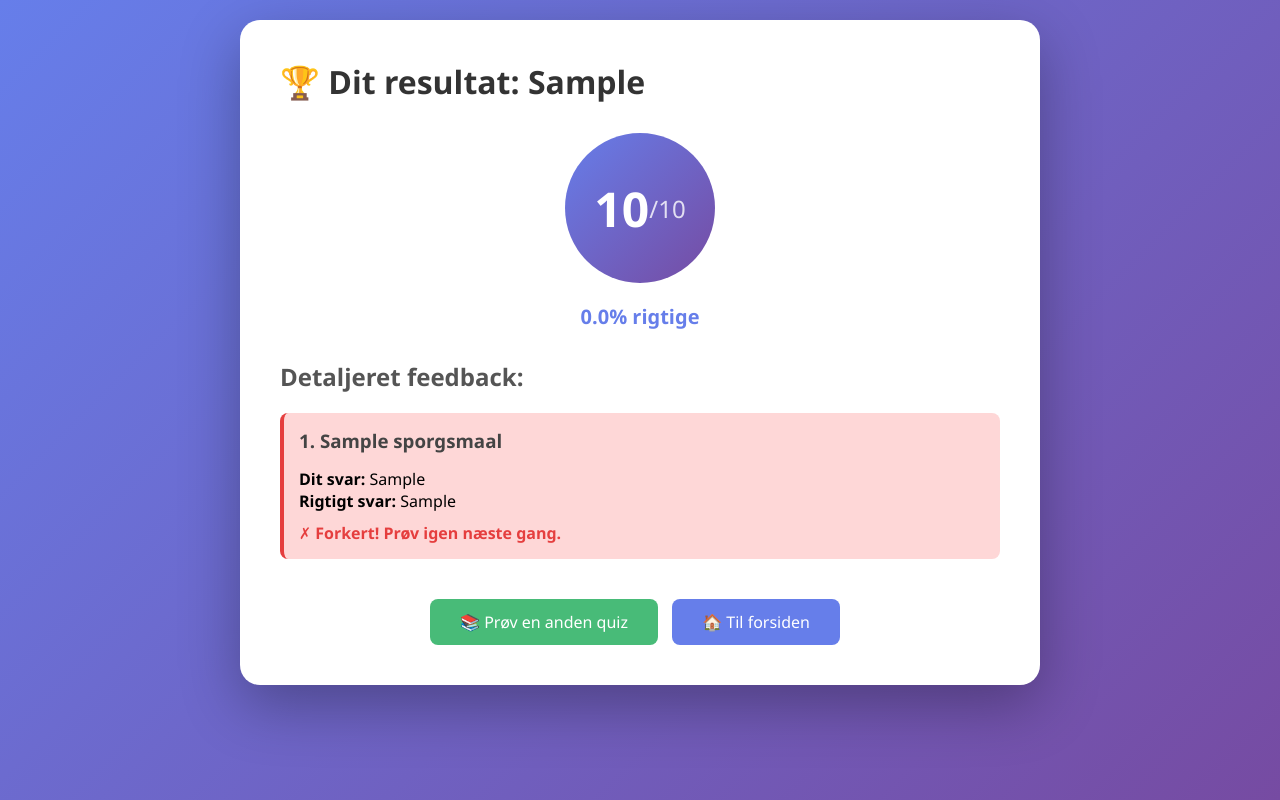
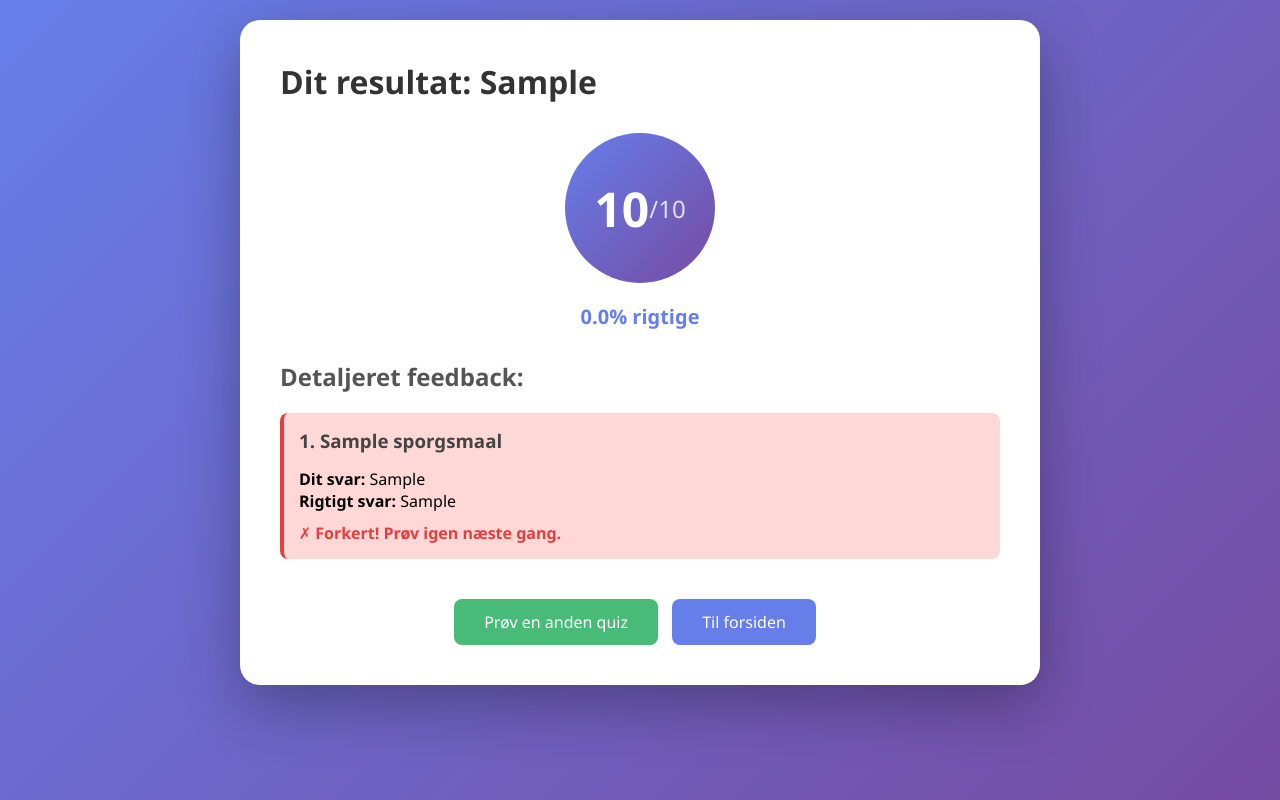
Before and after one commit to sanderwh/QuizHub, a Flask app: template demo/templates/result.html in a window 1280 px wide. Run offline with Flask 3, Linux system fonts and the light colour scheme; the template is opened without the code that fills it: most values are stand-ins (such as "Sample title", 1, 10 or a date in 2020).

Commit message:
Remove emojis from result heading and buttons

```diff
--- a/demo/templates/result.html
+++ b/demo/templates/result.html
@@ -9,7 +9,7 @@
 <body>
     <div class="container">
         <div class="card">
-            <h1>🏆 Dit resultat: {{ quiz_navn }}</h1>
+            <h1> Dit resultat: {{ quiz_navn }}</h1>
 
             <div class="score-box">
                 <div class="score-circle">
@@ -35,8 +35,8 @@
             {% endfor %}
 
             <div class="button-group">
-                <a href="/select_quiz" class="btn btn-secondary">📚 Prøv en anden quiz</a>
-                <a href="/" class="btn btn-primary">🏠 Til forsiden</a>
+                <a href="/select_quiz" class="btn btn-secondary"> Prøv en anden quiz</a>
+                <a href="/" class="btn btn-primary"> Til forsiden</a>
             </div>
         </div>
     </div>
```
